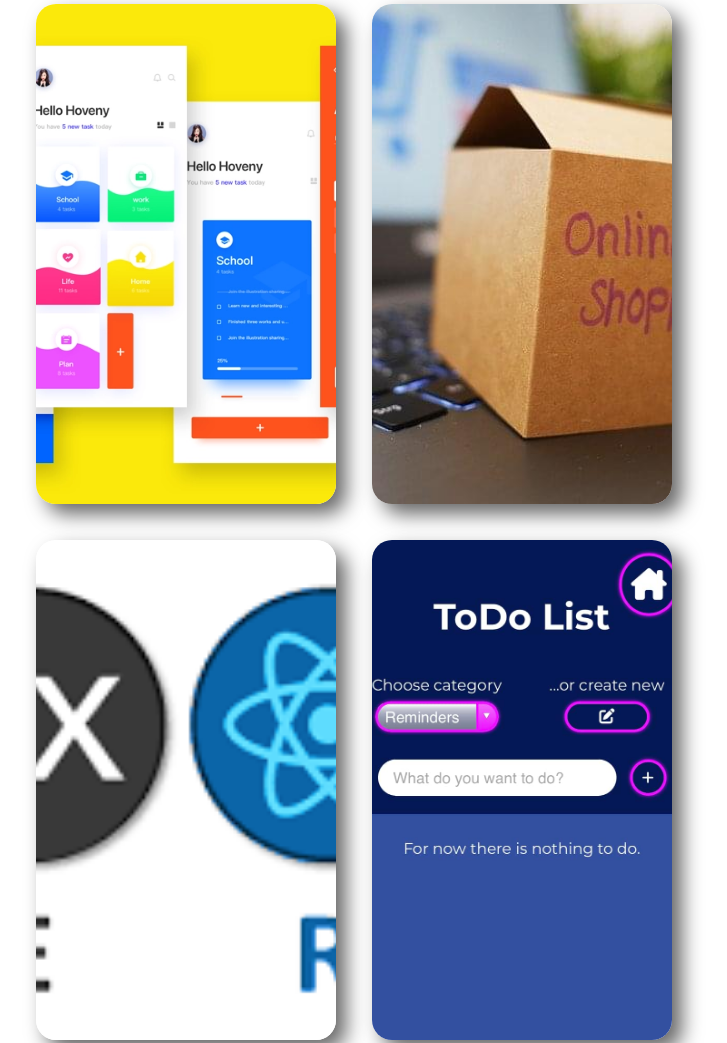
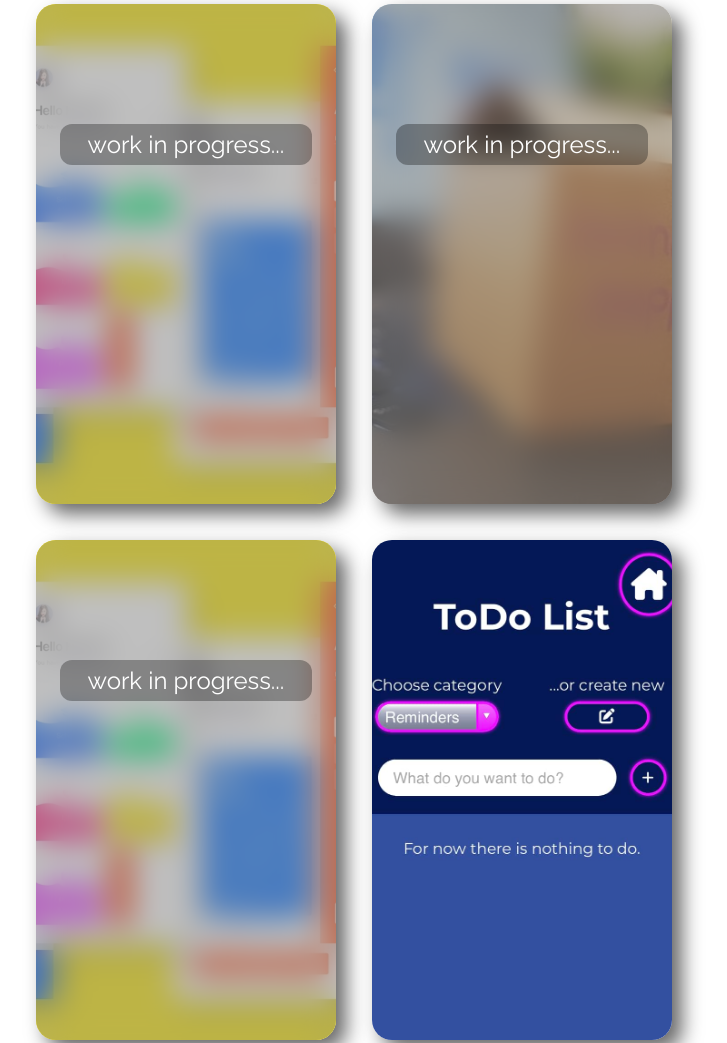
Before and after one commit to KamilMoczydlowski/kmoczydlowski, a website: page index.html in a window 1280 px wide. Shown: the part 2259-3302 px from the top of the page, without its empty margins (286-1013 px from the left). Drawn offline with Linux system fonts and the light colour scheme.

Commit message:
work in progress shadow added

```diff
--- a/index.html
+++ b/index.html
@@ -144,6 +144,9 @@
                 <div class="projects__cards">
                     <div id="projects__card-one" class="projects__card projects__card-one">
                         <div class="projects__img projects__img-one">
+                            <div class="blur">
+                                <p class="blur__text">work in progress...</p>
+                            </div>
                         </div>
                         <div class="projects__text projects__text-one">
                             <h3 class="projects__text-title">NextJS FoodOrderApp</h3>
@@ -162,6 +165,9 @@
                     </div>
                     <div id="projects__card-two" class="projects__card projects__card-two">
                         <div class="projects__img projects__img-two">
+                            <div class="blur">
+                                <p class="blur__text">work in progress...</p>
+                            </div>
                         </div>
                         <div class="projects__text projects__text-two">
                             <h3 class="projects__text-title">Online-shop</h3>
@@ -182,6 +188,9 @@
                     </div>
                     <div id="projects__card-three" class="projects__card projects__card-three">
                         <div class="projects__img projects__img-three">
+                            <div class="blur">
+                                <p class="blur__text">work in progress...</p>
+                            </div>
                         </div>
                         <div class="projects__text projects__text-three">
                             <h3 class="projects__text-title">React Todo</h3>
--- a/src/sass/main.scss
+++ b/src/sass/main.scss
@@ -292,6 +292,28 @@ body::-webkit-scrollbar-thumb {
 		}
 	}
 
+	.blur {
+		text-align: center;
+		position: absolute;
+		top: 0;
+		right: 0;
+		bottom: 0;
+		left: 0;
+		padding: 0 2rem;
+		background-color: rgba(128, 128, 128, 0.5);
+		backdrop-filter: blur(15px);
+		border-radius: 20px;
+
+		&__text {
+			margin-top: 10rem;
+			padding: 0.5rem;
+			font-size: 2rem;
+			color: white;
+			background-color: rgba(0, 0, 0, 0.3);
+			border-radius: 12px;
+		}
+	}
+
 	.projects {
 		display: flex;
 		flex-direction: column;
@@ -337,6 +359,7 @@ body::-webkit-scrollbar-thumb {
 		}
 
 		&__img {
+			position: relative;
 			height: 100%;
 			width: 100%;
 			background-size: cover;
@@ -369,7 +392,7 @@ body::-webkit-scrollbar-thumb {
 			}
 
 			&-three {
-				background-image: url('../img/mern-stack.png');
+				background-image: url('../img/todo-img-react.webp');
 			}
 
 			&-four {
@@ -400,7 +423,7 @@ body::-webkit-scrollbar-thumb {
 			height: 100%;
 			width: 100%;
 			padding: 0 3rem 3rem;
-            font-size: 1.8rem;
+			font-size: 1.8rem;
 			color: $text3;
 			border-radius: 20px;
 			opacity: 0;
@@ -415,14 +438,14 @@ body::-webkit-scrollbar-thumb {
 			z-index: -1;
 
 			&-title {
-				margin-bottom: .8em;
+				margin-bottom: 0.8em;
 				width: 100%;
 				text-align: center;
 				font-size: 1.1em;
 			}
 
 			&-description {
-				font-size: .95em;
+				font-size: 0.95em;
 			}
 
 			&-subtitle {
@@ -435,13 +458,13 @@ body::-webkit-scrollbar-thumb {
 			&-tech-box {
 				display: flex;
 				justify-content: center;
-                flex-wrap: wrap;
+				flex-wrap: wrap;
 				width: 100%;
 			}
 
 			&-tech-item {
 				margin: 0 1rem;
-                font-size: .95em;
+				font-size: 0.95em;
 			}
 
 			&-button {
```
Also changed, not shown: dist/css/main.min.css, dist/img/mern-stack.png (deleted), src/img/mern-stack.png (deleted), 1 other file.
